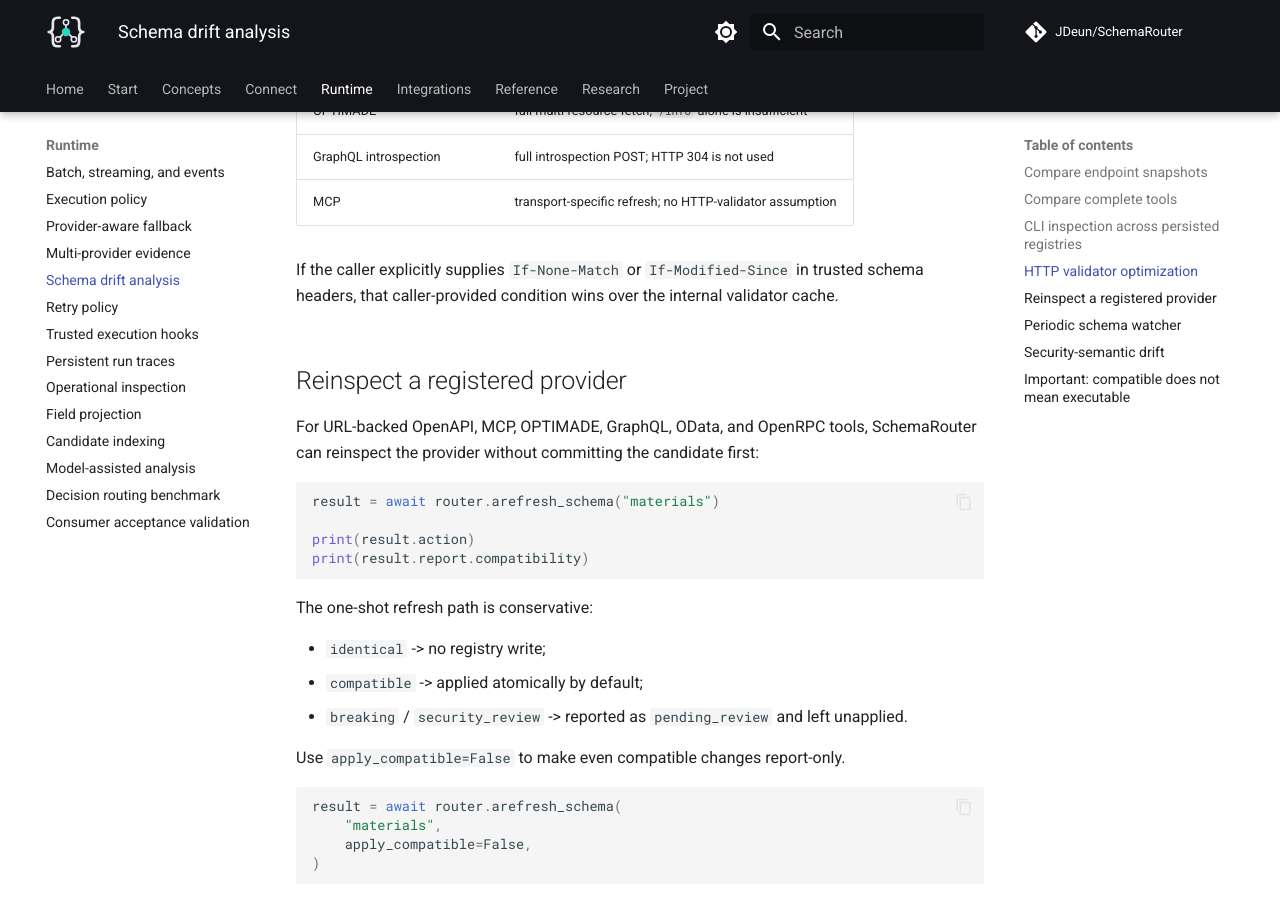
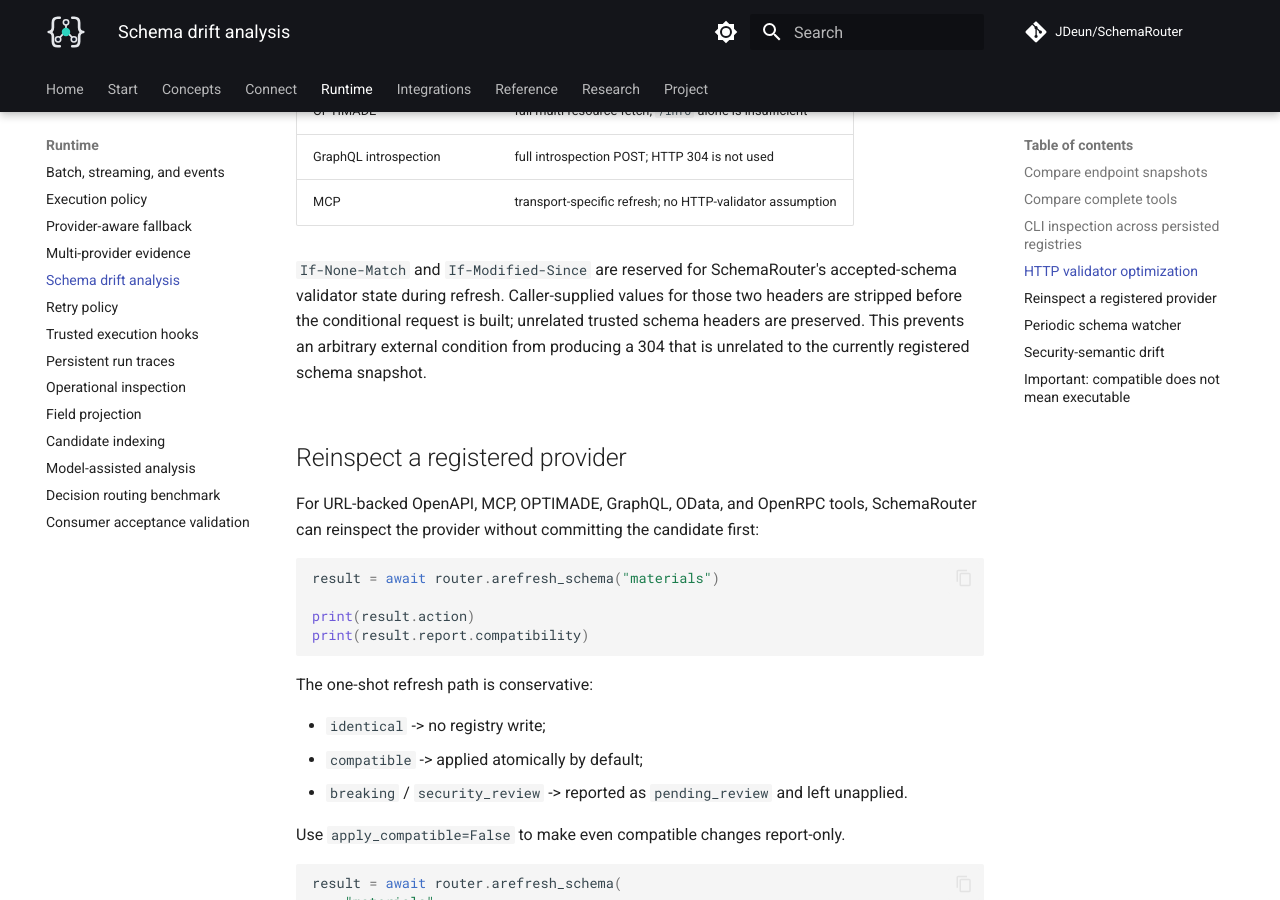
Before and after one commit to JDeun/SchemaRouter, an MkDocs documentation site: the page built from docs/guides/schema-drift.md, in a window 1280 px wide and 900 px high, scrolled down 2377 px. Built offline with MkDocs 1.6.1 and Material for MkDocs 9.7.7, drawn with Linux system fonts in a browser that asks for light colours; comment, search, counter and statistics services are not loaded.

Commit message:
docs: reserve schema conditional headers for accepted snapshots

```diff
--- a/docs/guides/schema-drift.md
+++ b/docs/guides/schema-drift.md
@@ -95,8 +95,11 @@ that the complete inspected document is unchanged:
 | GraphQL introspection | full introspection POST; HTTP 304 is not used |
 | MCP | transport-specific refresh; no HTTP-validator assumption |
 
-If the caller explicitly supplies `If-None-Match` or `If-Modified-Since` in trusted schema
-headers, that caller-provided condition wins over the internal validator cache.
+`If-None-Match` and `If-Modified-Since` are reserved for SchemaRouter's accepted-schema
+validator state during refresh. Caller-supplied values for those two headers are stripped before the
+conditional request is built; unrelated trusted schema headers are preserved. This prevents an
+arbitrary external condition from producing a 304 that is unrelated to the currently registered
+schema snapshot.
 
 ## Reinspect a registered provider
 
```
